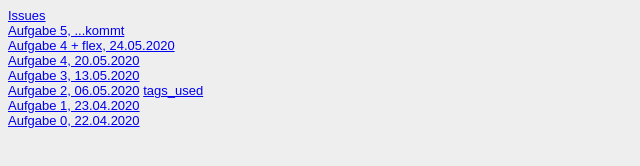
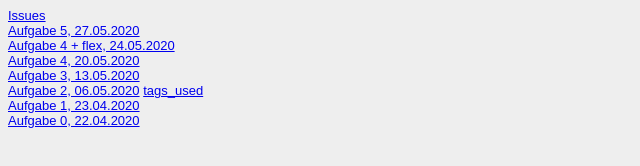
Before and after one commit to LksWllmnn/GiS-sose-2020, a plain HTML site: page Steckbrief/steckbrief.htm in a window 1280 px wide. Shown: the full height of the page, 0-640 px from the left. Drawn offline with Linux system fonts and the light colour scheme.

Commit message:
Steckbrief verbesserung

```diff
--- a/Steckbrief/steckbrief.htm
+++ b/Steckbrief/steckbrief.htm
@@ -14,7 +14,7 @@ body {
 <body>
 	<!-- Hier die Links zu den gelösten Aufgaben einstellen, aktuelle oben, alte stehen lassen! Format: Aufgabenbezeichnung, Datum -->
 	<a href="https://github.com/LksWllmnn/GiS-sose-2020/issues"target="_blank">Issues</a><br>
-	<a href="https://lkswllmnn.github.io/GiS-sose-2020/Aufgabe05/Shop.html" target="_blank">Aufgabe 5, ...kommt</a><br>
+	<a href="https://lkswllmnn.github.io/GiS-sose-2020/Aufgabe05/Shop.html" target="_blank">Aufgabe 5, 27.05.2020</a><br>
 	<a href="https://lkswllmnn.github.io/GiS-sose-2020/Aufgabe04+FLEX/Shop.html" target="_blank">Aufgabe 4 + flex, 24.05.2020</a><br>
 	<a href="https://lkswllmnn.github.io/GiS-sose-2020/Aufgabe04/Shop.html"target="_blank">Aufgabe 4, 20.05.2020</a><br>
 	<a href="https://lkswllmnn.github.io/GiS-sose-2020/Aufgabe03/Portfolio.html"target="_blank">Aufgabe 3, 13.05.2020</a><br>
```
